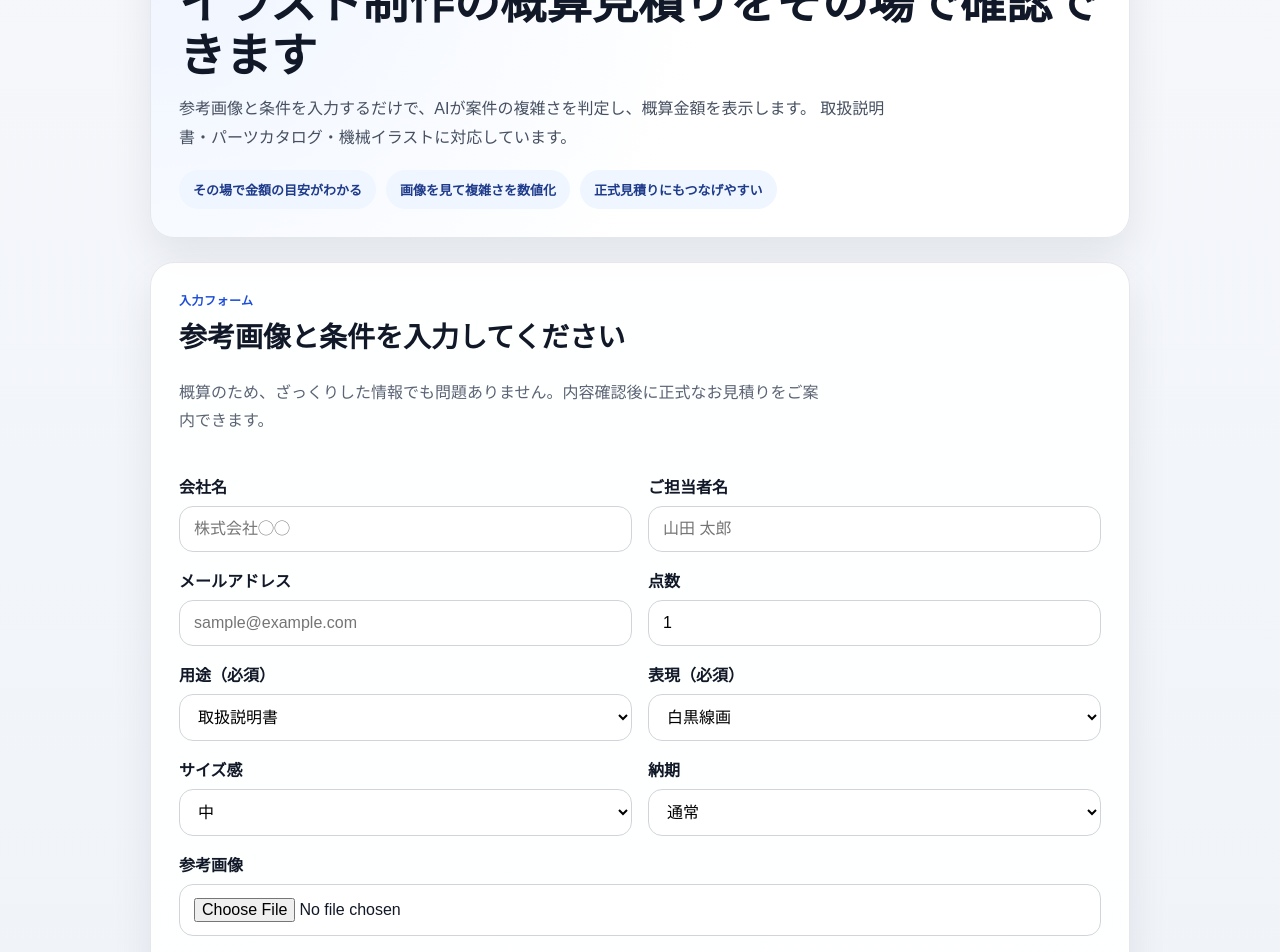
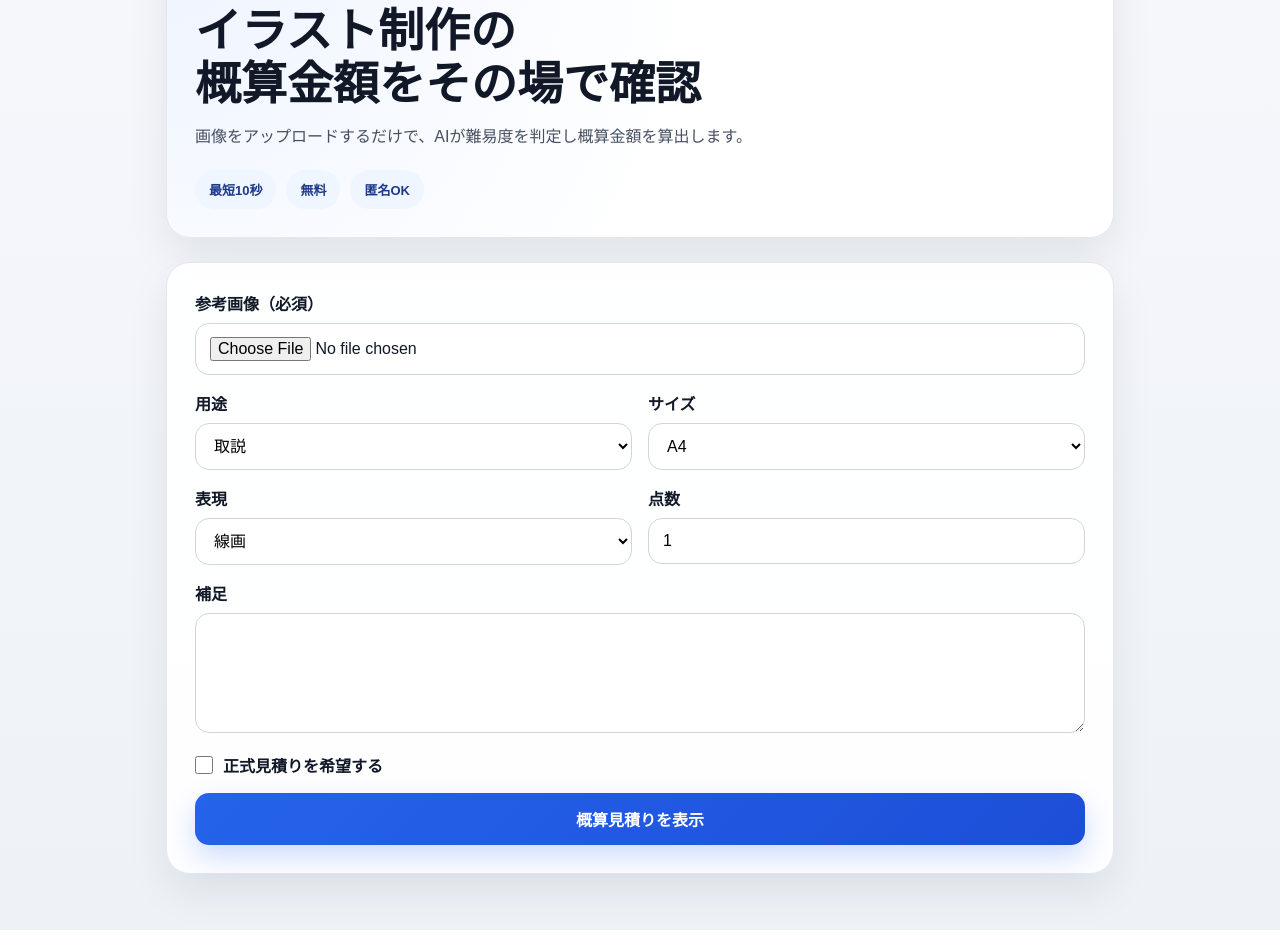
Before and after one commit to k-hioki-source/ai-estimate, a Next.js app: page / in a window 1280 px wide. Shown: the part 80-1032 px from the top of the page. After the commit the page ends 1010 px from the top, so only its background shows below. Built offline with nearby package versions, Linux system fonts and the light colour scheme.

Commit message:
Update EstimateForm.tsx

```diff
--- a/components/EstimateForm.tsx
+++ b/components/EstimateForm.tsx
@@ -2,295 +2,221 @@
 
 import { useMemo, useState } from 'react';
 
-type ApiResponse = {
-  input: {
-    requestFormalQuote: boolean;
-  };
-  vision: {
-    subjectType: string;
-    complexityScore: number;
-    partDensity: number;
-    occlusion: number;
-    lineDifficulty: number;
-    realismRequirement: number;
-    structureComplexity: number;
-    confidence: number;
-    reason: string;
-  };
-  estimate: {
-    total: number;
-    subtotal: number;
-    deliveryDays: string;
-    complexityBand: string;
-    basePrice: number;
-    usageMultiplier: number;
-    styleMultiplier: number;
-    sizeMultiplier: number;
-    rushMultiplier: number;
-    quantity: number;
-  };
-  error?: string;
-};
+export default function EstimateForm() {
+  const [image, setImage] = useState<File | null>(null);
+  const [previewUrl, setPreviewUrl] = useState('');
+  const [usage, setUsage] = useState('manual');
+  const [size, setSize] = useState('a4');
+  const [style, setStyle] = useState('line');
+  const [quantity, setQuantity] = useState(1);
+  const [notes, setNotes] = useState('');
+  const [requestFormalQuote, setRequestFormalQuote] = useState(false);
 
-function starText(score: number) {
-  const count = Math.max(1, Math.min(5, Math.round(score / 20)));
-  return '★'.repeat(count) + '☆'.repeat(5 - count);
-}
+  const [loading, setLoading] = useState(false);
+  const [result, setResult] = useState<any>(null);
+  const [error, setError] = useState('');
 
-function difficultyLabel(score: number) {
-  if (score <= 35) return 'やさしめ';
-  if (score <= 65) return '標準$301Cやや複雑';
-  return '高難度';
-}
+  const score = result?.analysis?.complexityScore ?? 0;
 
-export default function EstimateForm() {
-  const [loading, setLoading] = useState(false);
-  const [preview, setPreview] = useState<string | null>(null);
-  const [result, setResult] = useState<ApiResponse | null>(null);
-  const [error, setError] = useState<string | null>(null);
+  const stars = useMemo(() => {
+    const s = result?.analysis?.complexityScore ?? 50;
+    return Math.max(1, Math.min(5, Math.round(s / 20)));
+  }, [result]);
 
-  const difficultyStars = useMemo(
-    () => (result ? starText(result.vision.complexityScore) : ''),
-    [result]
-  );
-
-  async function handleSubmit(formData: FormData) {
-    setLoading(true);
-    setError(null);
+  async function handleSubmit(e: React.FormEvent<HTMLFormElement>) {
+    e.preventDefault();
+    setError('');
     setResult(null);
 
+    if (!image) {
+      setError('参考画像をアップしてください');
+      return;
+    }
+
     try {
+      setLoading(true);
+
+      const formData = new FormData();
+      formData.append('image', image);
+      formData.append('usage', usage);
+      formData.append('size', size);
+      formData.append('style', style);
+      formData.append('quantity', String(quantity));
+      formData.append('notes', notes);
+      formData.append('requestFormalQuote', String(requestFormalQuote));
+
       const res = await fetch('/api/analyze', {
         method: 'POST',
-        body: formData
+        body: formData,
       });
 
-      const json = (await res.json()) as ApiResponse;
-      if (!res.ok) {
-        throw new Error(json.error || '送信に失敗しました。');
-      }
-      setResult(json);
-    } catch (e) {
-      setError(e instanceof Error ? e.message : '不明なエラーです。');
+      const data = await res.json();
+
+      if (!res.ok) throw new Error(data.error || 'エラー');
+
+      setResult(data);
+    } catch (e: any) {
+      setError(e.message);
     } finally {
       setLoading(false);
     }
   }
 
   return (
-    <div className="stackLarge">
-      <section className="hero card">
-        <div className="eyebrow">AI概算見積り</div>
-        <h1 className="heroTitle">イラスト制作の概算見積りをその場で確認できます</h1>
-        <p className="heroLead">
-          参考画像と条件を入力するだけで、AIが案件の複雑さを判定し、概算金額を表示します。
-          取扱説明書・パーツカタログ・機械イラストに対応しています。
-        </p>
-        <div className="heroPoints">
-          <div className="miniPoint">その場で金額の目安がわかる</div>
-          <div className="miniPoint">画像を見て複雑さを数値化</div>
-          <div className="miniPoint">正式見積りにもつなげやすい</div>
-        </div>
-      </section>
+    <div className="pageShell">
+      <div className="container stackLarge">
 
-      <section className="card stackLarge">
-        <div className="sectionHeading">
-          <div>
-            <div className="eyebrow">入力フォーム</div>
-            <h2 className="sectionTitle">参考画像と条件を入力してください</h2>
+        {/* ヒーロー */}
+        <section className="card hero">
+          <span className="eyebrow">AI見積り</span>
+          <h1 className="heroTitle">
+            イラスト制作の<br />概算金額をその場で確認
+          </h1>
+          <p className="heroLead">
+            画像をアップロードするだけで、AIが難易度を判定し概算金額を算出します。
+          </p>
+
+          <div className="heroPoints">
+            <span className="miniPoint">最短10秒</span>
+            <span className="miniPoint">無料</span>
+            <span className="miniPoint">匿名OK</span>
           </div>
-          <p className="muted compactText">
-            概算のため、ざっくりした情報でも問題ありません。内容確認後に正式なお見積りをご案内できます。
-          </p>
-        </div>
+        </section>
 
-        <form
-          className="stack"
-          action={async (formData) => {
-            await handleSubmit(formData);
-          }}
-        >
+        {/* フォーム */}
+        <form className="card stack" onSubmit={handleSubmit}>
+
+          <div className="field">
+            <label>参考画像（必須）</label>
+            <input
+              type="file"
+              accept="image/*"
+              onChange={(e) => {
+                const file = e.target.files?.[0] ?? null;
+                setImage(file);
+                setPreviewUrl(file ? URL.createObjectURL(file) : '');
+              }}
+            />
+
+            {previewUrl && (
+              <img src={previewUrl} className="preview" />
+            )}
+          </div>
+
           <div className="grid grid-2">
-            <div>
-              <label htmlFor="companyName">会社名</label>
-              <input id="companyName" name="companyName" placeholder="株式会社◯◯" />
-            </div>
-            <div>
-              <label htmlFor="customerName">ご担当者名</label>
-              <input id="customerName" name="customerName" placeholder="山田 太郎" required />
-            </div>
-            <div>
-              <label htmlFor="email">メールアドレス</label>
-              <input id="email" type="email" name="email" placeholder="sample@example.com" required />
-            </div>
-            <div>
-              <label htmlFor="quantity">点数</label>
-              <input id="quantity" name="quantity" type="number" min="1" defaultValue="1" required />
-            </div>
-            <div>
-              <label htmlFor="usage">用途（必須）</label>
-              <select id="usage" name="usage" defaultValue="manual">
-                <option value="manual">取扱説明書</option>
-                <option value="parts">パーツカタログ</option>
-                <option value="sales">販促用（リアルイラスト）</option>
+            <div className="field">
+              <label>用途</label>
+              <select value={usage} onChange={(e) => setUsage(e.target.value)}>
+                <option value="manual">取説</option>
+                <option value="parts">パーツ</option>
+                <option value="web">WEB</option>
               </select>
             </div>
-            <div>
-              <label htmlFor="style">表現（必須）</label>
-              <select id="style" name="style" defaultValue="line">
-                <option value="line">白黒線画</option>
-                <option value="color">カラー</option>
-                <option value="real">リアルタッチ</option>
-              </select>
-            </div>
-            <div>
-              <label htmlFor="size">サイズ感</label>
-              <select id="size" name="size" defaultValue="medium">
-                <option value="small">小</option>
-                <option value="medium">中</option>
+
+            <div className="field">
+              <label>サイズ</label>
+              <select value={size} onChange={(e) => setSize(e.target.value)}>
+                <option value="a4">A4</option>
                 <option value="large">大</option>
               </select>
             </div>
-            <div>
-              <label htmlFor="rush">納期</label>
-              <select id="rush" name="rush" defaultValue="normal">
-                <option value="normal">通常</option>
-                <option value="rush">特急</option>
+          </div>
+
+          <div className="grid grid-2">
+            <div className="field">
+              <label>表現</label>
+              <select value={style} onChange={(e) => setStyle(e.target.value)}>
+                <option value="line">線画</option>
+                <option value="color">カラー</option>
+                <option value="realistic">リアル</option>
               </select>
             </div>
-            <div className="gridSpan2">
-              <label htmlFor="image">参考画像</label>
+
+            <div className="field">
+              <label>点数</label>
               <input
-                id="image"
-                name="image"
-                type="file"
-                accept="image/*"
-                required
-                onChange={(e) => {
-                  const file = e.target.files?.[0];
-                  if (!file) {
-                    setPreview(null);
-                    return;
-                  }
-                  setPreview(URL.createObjectURL(file));
-                }}
+                type="number"
+                value={quantity}
+                onChange={(e) => setQuantity(Number(e.target.value))}
               />
             </div>
           </div>
 
-          <div>
-            <label htmlFor="notes">備考</label>
+          <div className="field">
+            <label>補足</label>
             <textarea
-              id="notes"
-              name="notes"
-              placeholder="用途、希望納期、著作権譲渡の有無、修正回数、参考情報など"
+              value={notes}
+              onChange={(e) => setNotes(e.target.value)}
             />
           </div>
 
           <label className="checkRow">
-            <input type="checkbox" name="requestFormalQuote" value="yes" />
-            <span>概算確認後、そのまま正式見積りも希望する</span>
+            <input
+              type="checkbox"
+              checked={requestFormalQuote}
+              onChange={(e) => setRequestFormalQuote(e.target.checked)}
+            />
+            正式見積りを希望する
           </label>
 
-          {preview ? <img src={preview} alt="preview" className="preview" /> : null}
+          <button className="primaryButton" disabled={loading}>
+            {loading ? '解析中...' : '概算見積りを表示'}
+          </button>
 
-          <button type="submit" disabled={loading} className="primaryButton">
-            {loading ? 'AIが解析中...' : '概算金額を表示する'}
-          </button>
+          {error && <div className="errorBox">{error}</div>}
         </form>
 
-        <div className="trustBox">
-          <h3 className="trustTitle">対応実績</h3>
-          <ul className="trustList">
-            <li>自動車・バイク・重機の取扱説明書イラスト</li>
-            <li>パーツカタログ用の分解図・構成図</li>
-            <li>機械部品や設備のリアルイラスト</li>
-          </ul>
-        </div>
-      </section>
+        {/* 結果 */}
+        {result && (
+          <section className="card resultHero">
 
-      {error ? <div className="errorBox">エラー: {error}</div> : null}
+            <div className="badgeRow">
+              <span className="badge">AI判定</span>
+              <span className="scorePill">スコア {score}</span>
+            </div>
 
-      {result ? (
-        <section className="stackLarge">
-          <div className="resultHero card">
-            <div className="badgeRow">
-              <div className="badge">概算見積り結果</div>
-              <div className="scorePill">難易度 {difficultyStars}</div>
-            </div>
+            <p className="resultAmountLabel">概算金額</p>
+            <h2 className="resultAmount">
+              {result?.estimate?.priceText}
+            </h2>
+
             <div className="resultTopGrid">
-              <div>
-                <p className="resultAmountLabel">概算金額</p>
-                <h2 className="resultAmount">{result.estimate.total.toLocaleString()}円</h2>
-                <p className="muted">納期目安: {result.estimate.deliveryDays}</p>
-              </div>
+
               <div className="summaryCard">
                 <div className="summaryItem">
-                  <span>対象</span>
-                  <strong>{result.vision.subjectType}</strong>
+                  <span>難易度</span>
+                  <strong>{'★'.repeat(stars)}</strong>
                 </div>
+
                 <div className="summaryItem">
-                  <span>複雑さスコア</span>
-                  <strong>{result.vision.complexityScore}</strong>
+                  <span>単価</span>
+                  <strong>
+                    {result?.estimate?.unitPrice?.toLocaleString()}円
+                  </strong>
                 </div>
+
                 <div className="summaryItem">
-                  <span>難易度</span>
-                  <strong>{difficultyLabel(result.vision.complexityScore)}</strong>
+                  <span>合計</span>
+                  <strong>
+                    {result?.estimate?.totalPrice?.toLocaleString()}円
+                  </strong>
                 </div>
               </div>
-            </div>
-            <p className="noticeText">
-              ※この金額は参考画像と入力条件から算出した概算です。正式なお見積りは、内容確認後にご案内いたします。
-            </p>
-          </div>
 
-          <div className="grid grid-2">
-            <div className="resultBox">
-              <div className="badge">AI判定</div>
-              <ul className="list cleanList">
-                <li><span>部品密度</span><strong>{result.vision.partDensity}</strong></li>
-                <li><span>重なり</span><strong>{result.vision.occlusion}</strong></li>
-                <li><span>線の難しさ</span><strong>{result.vision.lineDifficulty}</strong></li>
-                <li><span>構造難度</span><strong>{result.vision.structureComplexity}</strong></li>
-                <li><span>信頼度</span><strong>{result.vision.confidence}</strong></li>
-              </ul>
-              <p className="footerNote">判定理由: {result.vision.reason}</p>
+              <div className="summaryCard">
+                <p>{result?.analysis?.summary}</p>
+              </div>
+
             </div>
 
-            <div className="resultBox">
-              <div className="badge">計算内訳</div>
-              <ul className="list cleanList">
-                <li><span>基本料金</span><strong>{result.estimate.basePrice.toLocaleString()}円</strong></li>
-                <li><span>用途補正</span><strong>×{result.estimate.usageMultiplier}</strong></li>
-                <li><span>表現補正</span><strong>×{result.estimate.styleMultiplier}</strong></li>
-                <li><span>サイズ補正</span><strong>×{result.estimate.sizeMultiplier}</strong></li>
-                <li><span>特急補正</span><strong>×{result.estimate.rushMultiplier}</strong></li>
-                <li><span>点数</span><strong>{result.estimate.quantity}</strong></li>
-              </ul>
-            </div>
-          </div>
+            <p className="noticeText">
+              ※概算です。正式見積りは別途ご案内します。
+            </p>
 
-          <div className="ctaCard card">
-            <div>
-              <div className="eyebrow">次のアクション</div>
-              <h3 className="ctaTitle">この内容で正式見積りをご希望の場合</h3>
-              <p className="muted compactText">
-                入力内容はすでに送信されています。内容確認後、通常1営業日以内を目安にご案内できます。
-              </p>
-            </div>
-            <div className="ctaActions">
-              <div className="ctaButtonLike">
-                {result.input.requestFormalQuote
-                  ? '正式見積り希望として受付済みです'
-                  : '概算確認のみで送信されています'}
-              </div>
-              <p className="footerNote">
-                正式見積り希望にチェックを入れて送信した場合は、そのまま商談導線として利用できます。
-              </p>
-            </div>
-          </div>
-        </section>
-      ) : null}
+          </section>
+        )}
+
+      </div>
     </div>
   );
 }
```
